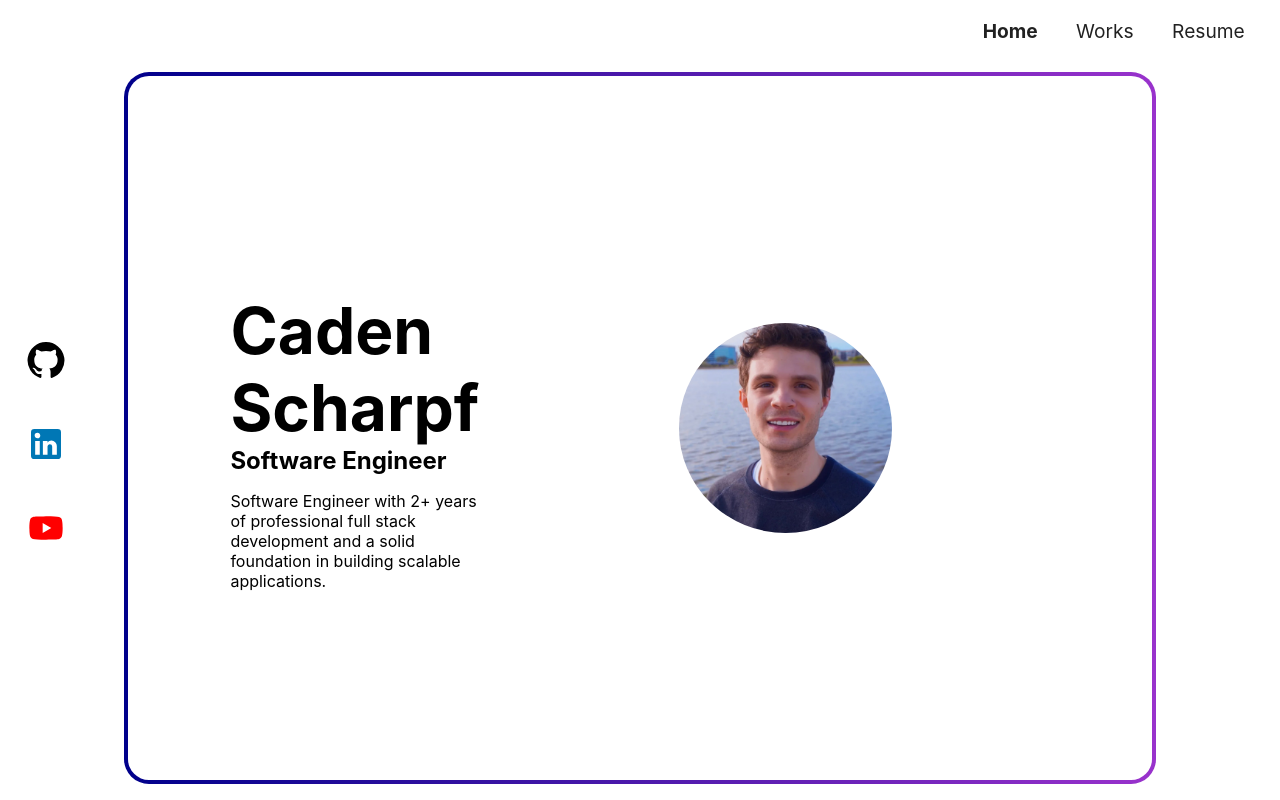
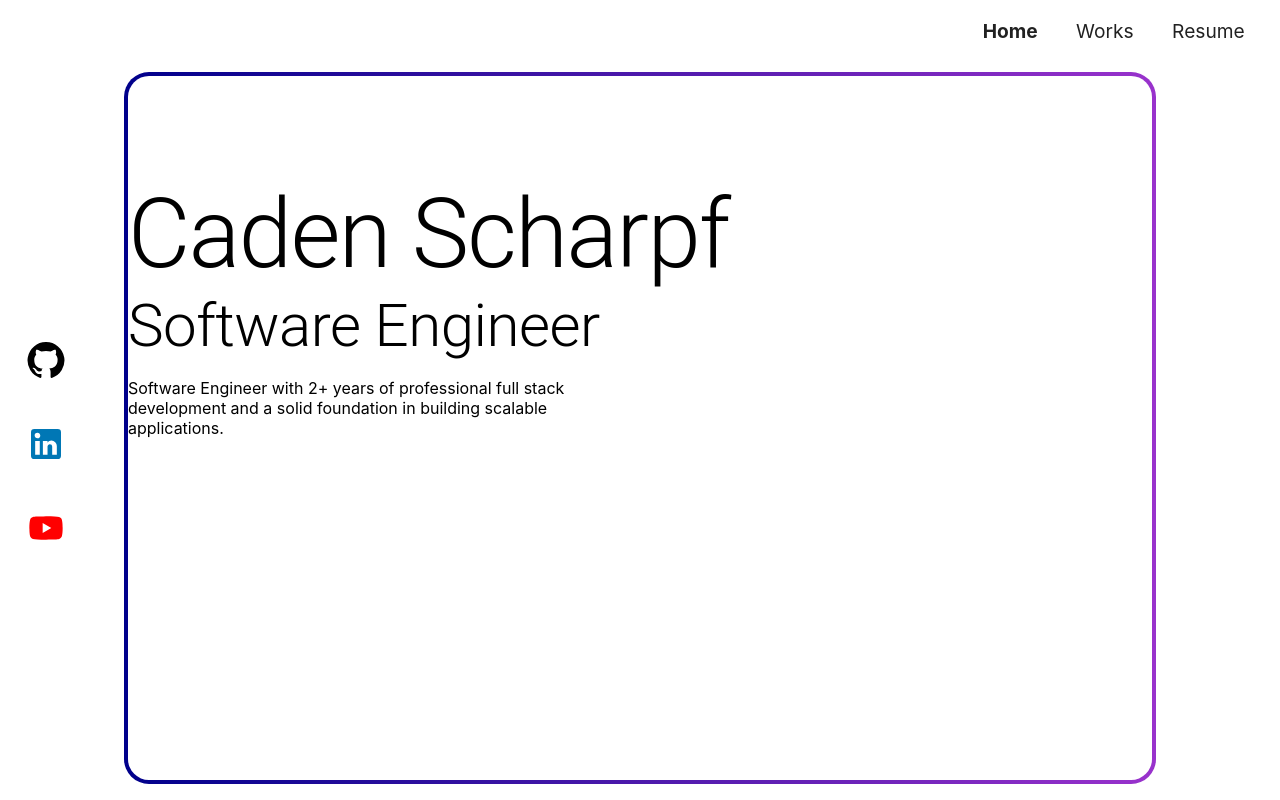
Before and after one commit to CadenScharpf/Portfolio, a React (Create React App) app: page / in a window 1280 px wide. Built offline with nearby package versions, Linux system fonts and the light colour scheme.

Commit message:
refactor

```diff
--- a/src/Pages/Home/Home.tsx
+++ b/src/Pages/Home/Home.tsx
@@ -20,10 +20,8 @@ export function Home() {
   }
 
   return (
-    <ContentWindow style={{/* background: 'linear-gradient(to right, #141e30, #243b55)' */}}>
-        <div style={{ ...styles.section,  }}>
-          <LandingSection transitionDuration={.5} />
-        </div>
-      </ContentWindow>
+    <ContentWindow style={{/* background: 'linear-gradient(to right, #141e30, #243b55)' */ }}>
+      <LandingSection transitionDuration={.5} />
+    </ContentWindow>
   )
 }
--- a/src/Pages/Home/Sections/LandingSection.tsx
+++ b/src/Pages/Home/Sections/LandingSection.tsx
@@ -2,6 +2,7 @@ import { motion } from 'framer-motion'
 import React from 'react'
 import LetsTalk from './letsTalk.png'
 import HeadShot from './hs.png'
+import { Typography } from '@mui/material'
 
 interface iLandingSectionProps {
     transitionDuration: number
@@ -10,38 +11,36 @@ interface iLandingSectionProps {
 const PHASE_DURATION = 1.5 //!< time between triggerings of each phase
 const PHASE_ANIMATION_DURATION = 1 //!< time it takes for each phase to animate
 
+const STYLES: Record<string, React.CSSProperties> = {
+
+}
+
 export function LandingSection(props: iLandingSectionProps) {
     const getPhaseDelay = (phase: number): number =>  { return ((phase * PHASE_DURATION) + props.transitionDuration+.75) }
     return (
-        <div style={{ display: 'flex', width: '100%', height: '100%', justifyContent: 'center', alignItems: 'center', }}>
-            <div style={{ display: 'flex', flexDirection: 'column', textAlign: 'left', marginLeft: '10%', marginTop: '10%', width: '25%'/* , paddingBottom: '15%' */ }}>
-                <motion.h1 style={{ fontSize: '4rem', margin: 0, padding: 0, color: '#000' }} initial={{ opacity: 0 }} animate={{ opacity: 1 }} transition={{ delay: getPhaseDelay(0), duration: PHASE_ANIMATION_DURATION }}>
-                    Caden<br/> Scharpf
-                </motion.h1>
-                <motion.h2
+        <>
+            <div style={{ display: 'flex', flexDirection: 'column', textAlign: 'left', marginTop: '10%', width: '100%'/* , paddingBottom: '15%' */ }}>
+                <motion.div style={{  margin: 0, padding: 0, color: '#000' }} initial={{ opacity: 0 }} animate={{ opacity: 1 }} transition={{ delay: getPhaseDelay(0), duration: PHASE_ANIMATION_DURATION }}>
+                    <Typography variant='h1'>Caden Scharpf</Typography>
+                </motion.div>
+                <motion.div
                     initial={{opacity: 0}} animate={{opacity: 1}} transition={{delay: getPhaseDelay(1), duration: PHASE_ANIMATION_DURATION}} style={{padding: 0, margin: 0, color: '#000'}}>
-                    Software Engineer
-                </motion.h2>
-                <motion.p initial={{opacity: 0}} animate={{opacity: 1}} transition={{delay: getPhaseDelay(2), duration: PHASE_ANIMATION_DURATION}} style={{color: '#000', textAlign: 'left'}}>
+                    <Typography variant='h2'>Software Engineer</Typography>
+                </motion.div>
+                <motion.p initial={{opacity: 0}} animate={{opacity: 1}} transition={{delay: getPhaseDelay(2), duration: PHASE_ANIMATION_DURATION}} style={{ width: '50%',color: '#000', textAlign: 'left'}}>
                     Software Engineer with 2+ years of professional full stack development and a solid foundation in building scalable applications.
                 </motion.p>
-                <div style={{width: '100%', display: 'flex', justifyContent: 'center', alignItems: 'center'}}>
+                <div style={{width: '50%', display: 'flex', justifyContent: 'center', alignItems: 'center'}}>
                     <motion.div initial={{ width: '60px', height: '60px' }} animate={{ width: '80px', height: '80px', backgroundColor: '#de1b48', borderStyle: 'solid'}} transition={{ delay: getPhaseDelay(3), duration: 2, type: 'spring', bounce: '.8' }} style={{ borderRadius: '50%', display: 'flex', justifyContent: 'center', alignItems: 'center', borderColor: 'grey', borderWidth: '2px'}}>
                         <motion.img initial={{ opacity: 0 }} animate={{ opacity: 1 }} transition={{ delay: getPhaseDelay(3), duration: PHASE_ANIMATION_DURATION }} src={LetsTalk} style={{ width: '60px' }} />
                     </motion.div>
                 </div >
 
             </div>
-            <div style={{ width: '75%', height: '100%', display: 'flex', alignItems: 'center', marginLeft: 200 /* paddingBottom: '15%' */ }}>
 
-                <motion.img
-                    initial={{ opacity: 0 }}
-                    animate={{ opacity: 1 }}
-                    transition={{ delay: getPhaseDelay(0), duration: PHASE_ANIMATION_DURATION }}
-                    src={HeadShot} style={{ width: '45%', borderRadius: '50%' }} />
-            </div>
-        </div>
+    </>
     )
+
 }
 
 export default LandingSection
--- a/src/Pages/Resume/Components/Sections/Education.tsx
+++ b/src/Pages/Resume/Components/Sections/Education.tsx
@@ -12,8 +12,6 @@ export function Education() {
       <h3 style={{padding: 0, margin: 0}}>Bachelor of Science in Computer Science</h3>
       <p style={{padding: 0, margin: 0}}>August 2019 - May 2023</p>
 
-
-
       </div>
   )
 }
--- a/src/Pages/Resume/Components/Sections/SectionStyle.tsx
+++ b/src/Pages/Resume/Components/Sections/SectionStyle.tsx
@@ -5,7 +5,7 @@ export const SECTION_STYLE: React.CSSProperties = {
     display: 'flex',
     flexDirection: 'column',
     /* justifyContent: 'center', */
-    alignItems: 'center',
+    /* alignItems: 'center' */
     textAlign: 'left',
 
 }
```
